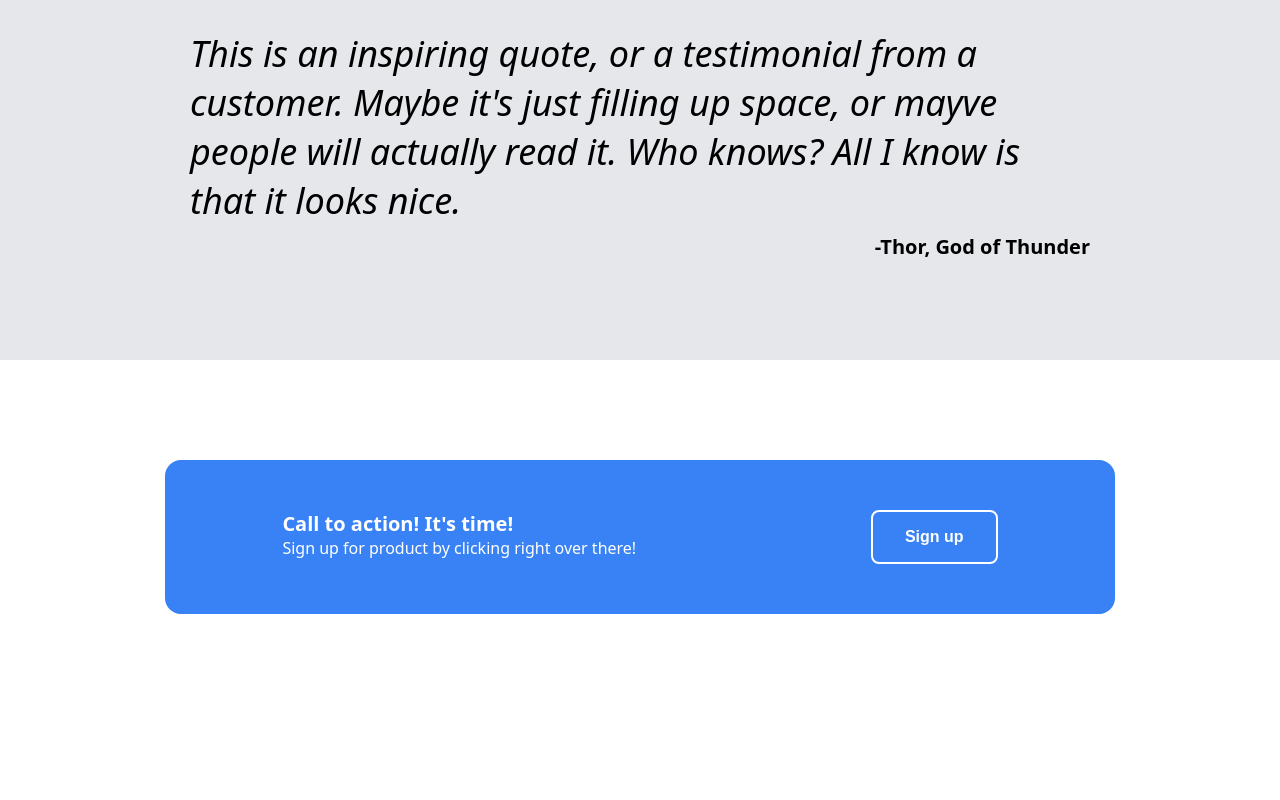
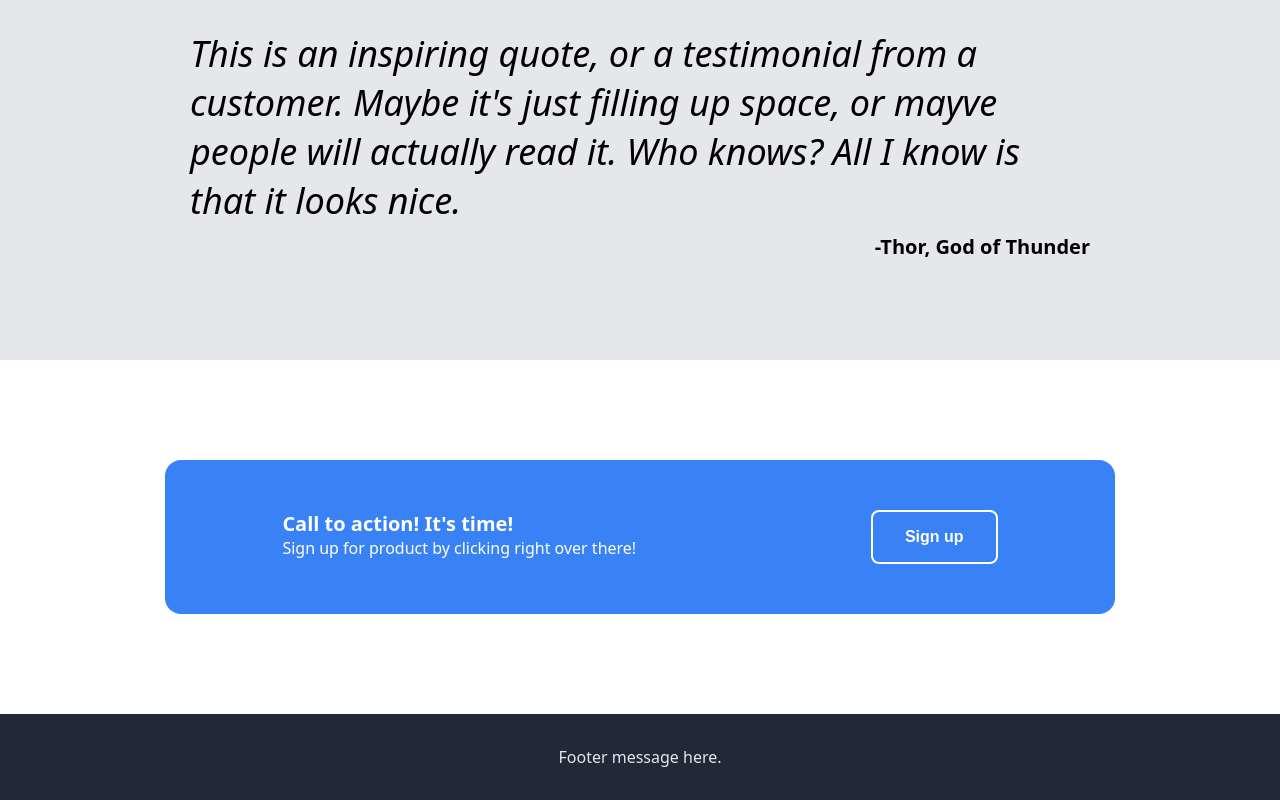
Before and after one commit to ksmeehan/odin-landing-page, a plain HTML site: page index.html in a window 1280 px wide. Shown: the part 986-1786 px from the top of the page. Before the commit the page ends 1700 px from the top, so only its background shows below. Drawn offline with Linux system fonts and the light colour scheme.

Commit message:
Create and style footer

```diff
--- a/css.css
+++ b/css.css
@@ -165,3 +165,11 @@ body {
     display:block;
     font-size: 20px;
 }
+
+.section-5 {
+    background-color: #1F2937;
+    color: #e5e7eb;
+    padding-block: 32px;
+    display:flex;
+    justify-content: center;;
+}
--- a/index.html
+++ b/index.html
@@ -82,6 +82,12 @@
             <button>Sign up</button>
         </div>
     </div>
+
+    <div class="section-5">
+            Footer message here.
+    </div>
 </body>
 
+
+
 </html>
```
